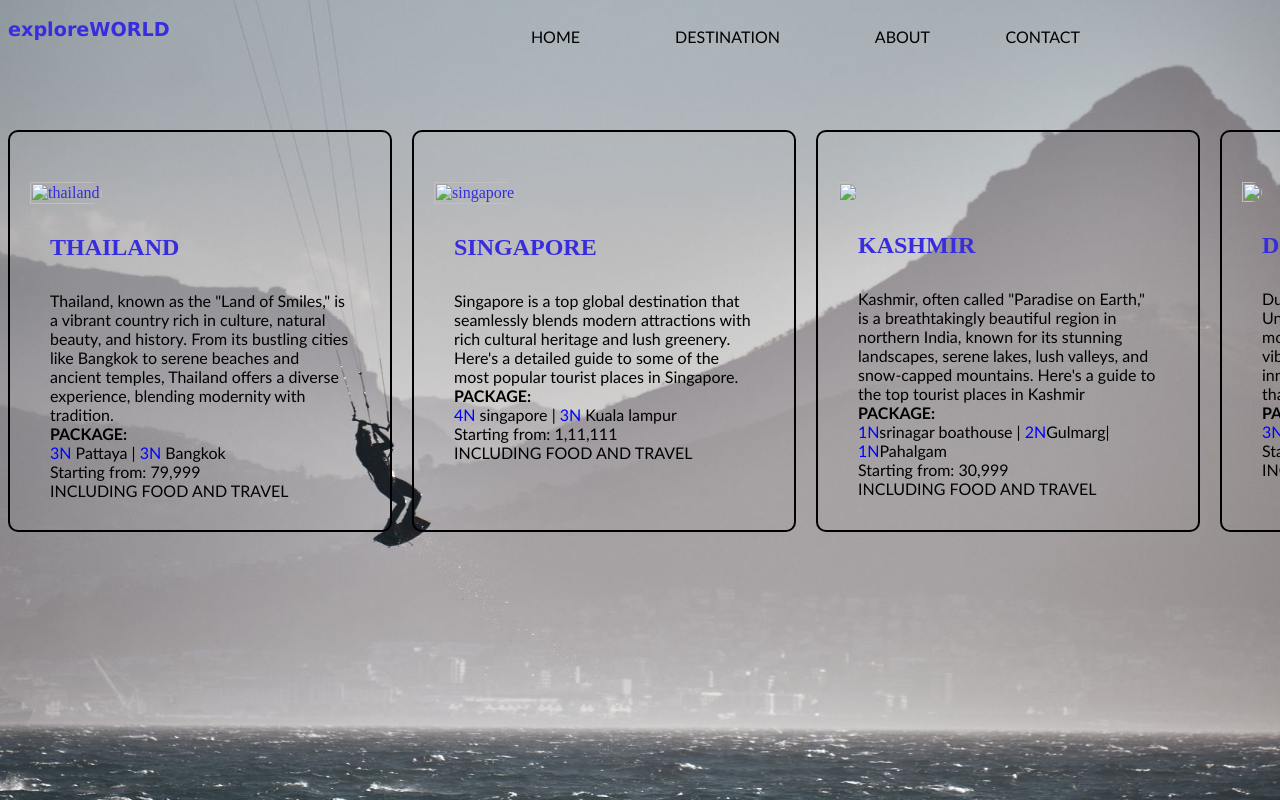
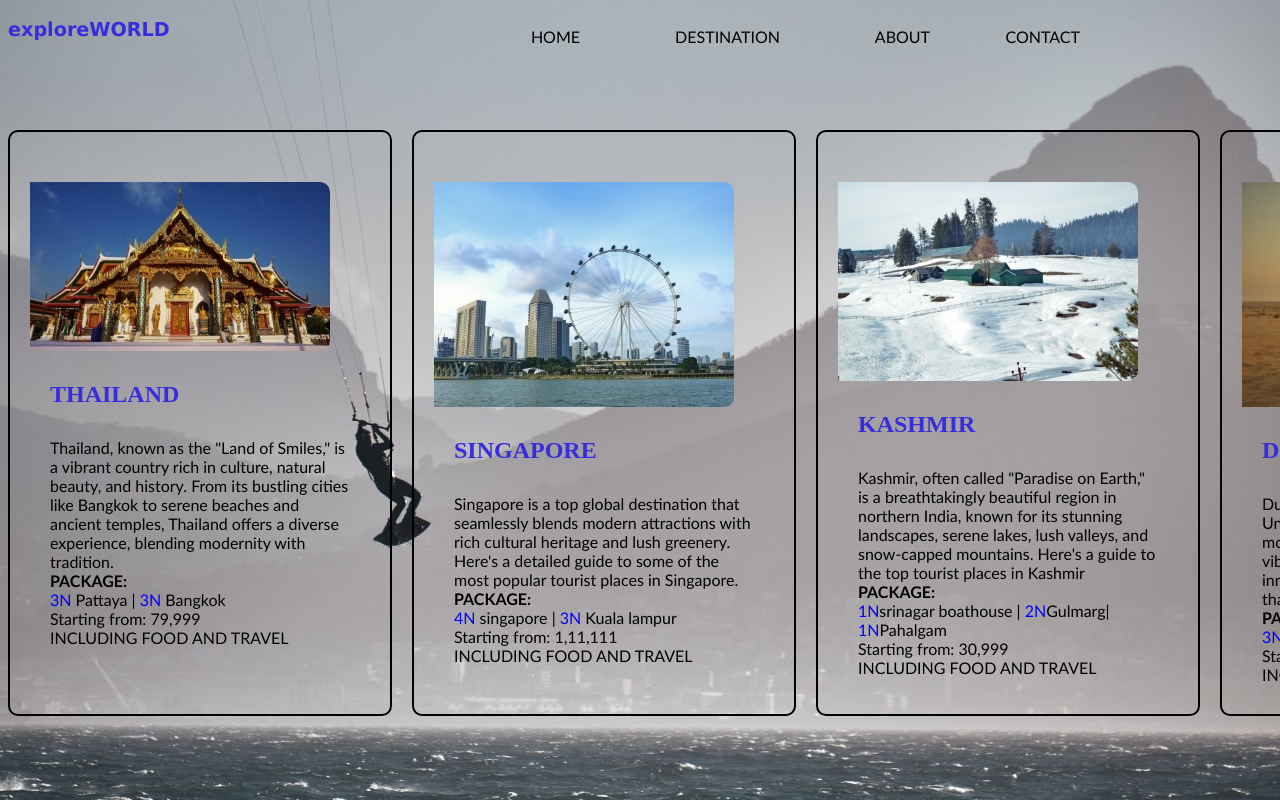
Before and after one commit to Mithun-rs/travel-page, a plain HTML site: page destination.html in a window 1280 px wide. Drawn offline with Linux system fonts and the light colour scheme.

Commit message:
Update destination.html

```diff
--- a/destination.html
+++ b/destination.html
@@ -27,7 +27,7 @@
           </div>
           </div>
           <div class="place">
-           <div class="tha"> <img src="img/wat-phra-that-choeng-chum-1193569.jpg" alt="thailand">
+           <div class="tha"> <img src="wat-phra-that-choeng-chum-1193569.jpg" alt="thailand">
             <h2> THAILAND</h2>
             <P>
                 Thailand, known as the "Land of Smiles," is a vibrant country rich in culture, natural beauty, and history. From its bustling cities like Bangkok to serene beaches and ancient temples, Thailand offers a diverse experience, blending modernity with tradition.
@@ -36,7 +36,7 @@
             </P>
             </div>
             <div class="sing">
-<img src="img/singapore-243671.jpg" alt="singapore">
+<img src="singapore-243671.jpg" alt="singapore">
 <h2> SINGAPORE</h2>
 <P>
     Singapore is a top global destination that seamlessly blends modern attractions with rich cultural heritage and lush greenery. Here's a detailed guide to some of the most popular tourist places in Singapore.
@@ -45,7 +45,7 @@
 </P>
            </div>
            <div class="kas">
-            <img src="img/snow-3971865.jpg" alt="">
+            <img src="snow-3971865.jpg" alt="">
             <h2>KASHMIR</h2>
             <P>
                 Kashmir, often called "Paradise on Earth," is a breathtakingly beautiful region in northern India, known for its stunning landscapes, serene lakes, lush valleys, and snow-capped mountains. Here's a guide to the top tourist places in Kashmir
@@ -53,7 +53,7 @@
             </P>
                        </div>
                        <div class="dub">
-                        <img src="img/camel-1009678.jpg" alt="">
+                        <img src="camel-1009678.jpg" alt="">
                         <h2>DUBAI</h2>
                         <P>
                             Dubai is a world-renowned city in the United Arab Emirates (UAE) known for its modern architecture, luxury shopping, and vibrant nightlife. A blend of tradition and innovation, it offers diverse attractions that cater to all kinds of travelers.
```
